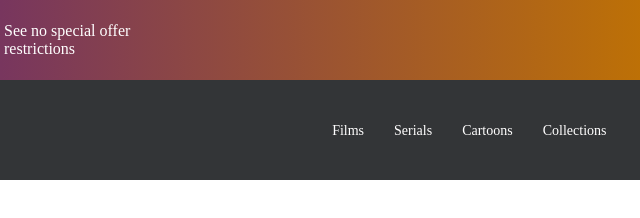
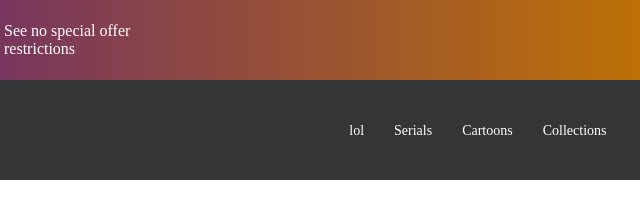
Before and after one commit to Ukubaevalan/test, a plain HTML site: page index.html in a window 1280 px wide. Shown: the full height of the page, 590-1230 px from the left. Drawn offline with Linux system fonts and the light colour scheme; a web font is replaced by a local one.

Commit message:
index.html: films na lol

```diff
--- a/index.html
+++ b/index.html
@@ -25,7 +25,7 @@
             <div class="nav__block-right">
                 <ul class="nb-right__list">
                     <li class="nb-left__item">
-                        <a href="" class="nb-right__link">Films</a>
+                        <a href="" class="nb-right__link">lol</a>
                     </li>
                     <li class="nb-left__item">
                         <a href="" class="nb-right__link">Serials</a>
```
